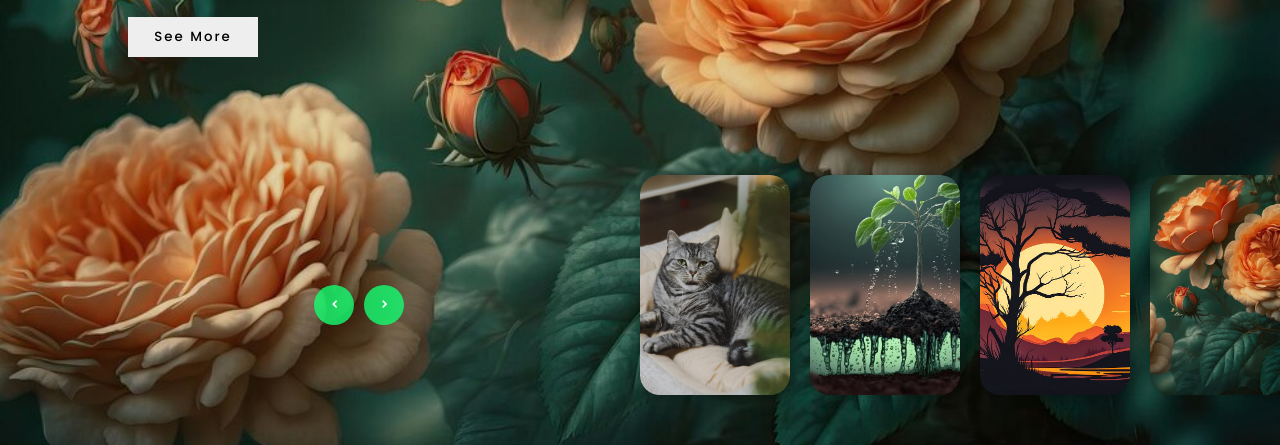
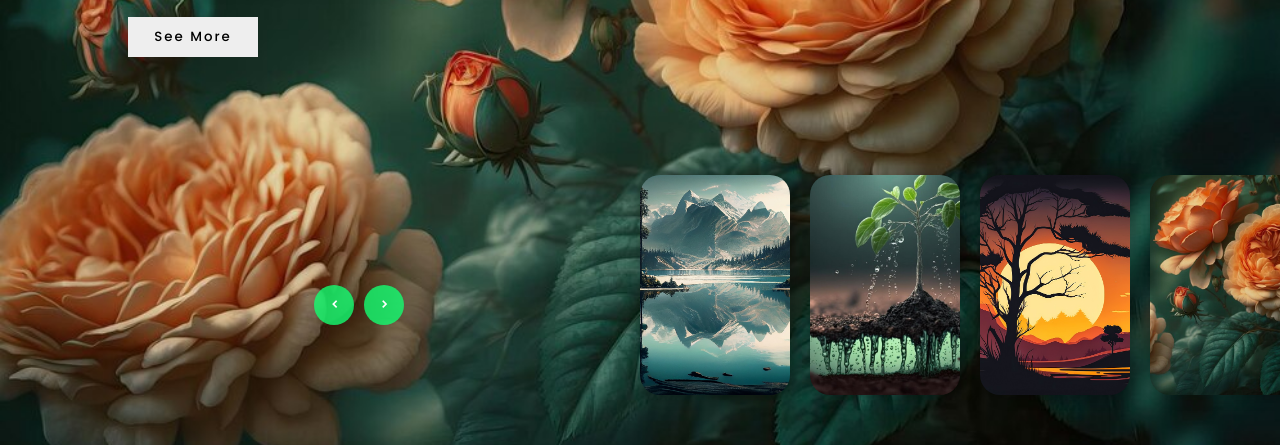
Before and after one commit to ProCoder-Dev/image-slide, a plain HTML site: page index.html in a window 1280 px wide. Shown: the part 355-800 px from the top of the page. Drawn offline with nearby package versions, Linux system fonts and the light colour scheme.

Commit message:
image-update

```diff
--- a/index.html
+++ b/index.html
@@ -35,12 +35,12 @@
             </div>
             <!-- item 2 -->
             <div class="item">
-                <img src="./image/img6.jpg" alt="">
+                <img src="./image/img3.jpg" alt="">
 
                 <!-- content -->
                 <div class="content">
                     <div class="title">Magic Slider</div>
-                    <div class="type">Animal</div>
+                    <div class="type">Nature</div>
                     <div class="description">
                         Lorem ipsum dolor, sit amet consectetur adipisicing elit. Quae repudiandae dolorum animi
                         perferendis inventore accusamus dignissimos non eos quisquam temporibus?
@@ -92,7 +92,7 @@
                 <img src="./image/img5.jpg" alt="">
             </div>
             <div class="item">
-                <img src="./image/img6.jpg" alt="">
+                <img src="./image/img3.jpg" alt="">
             </div>
             <div class="item">
                 <img src="./image/img7.jpg" alt="">
```
Also changed, not shown: image/Image Slider using HTML CSS and JavaScript.png (deleted), image/img1.jpg (deleted), image/img4.jpg (deleted), image/img6.jpg (deleted), image/img8.jpg (deleted), image/sun-and-moon-1920-x-1200-picture-bz15gtcxd8gnvd2d.jpg (deleted).
